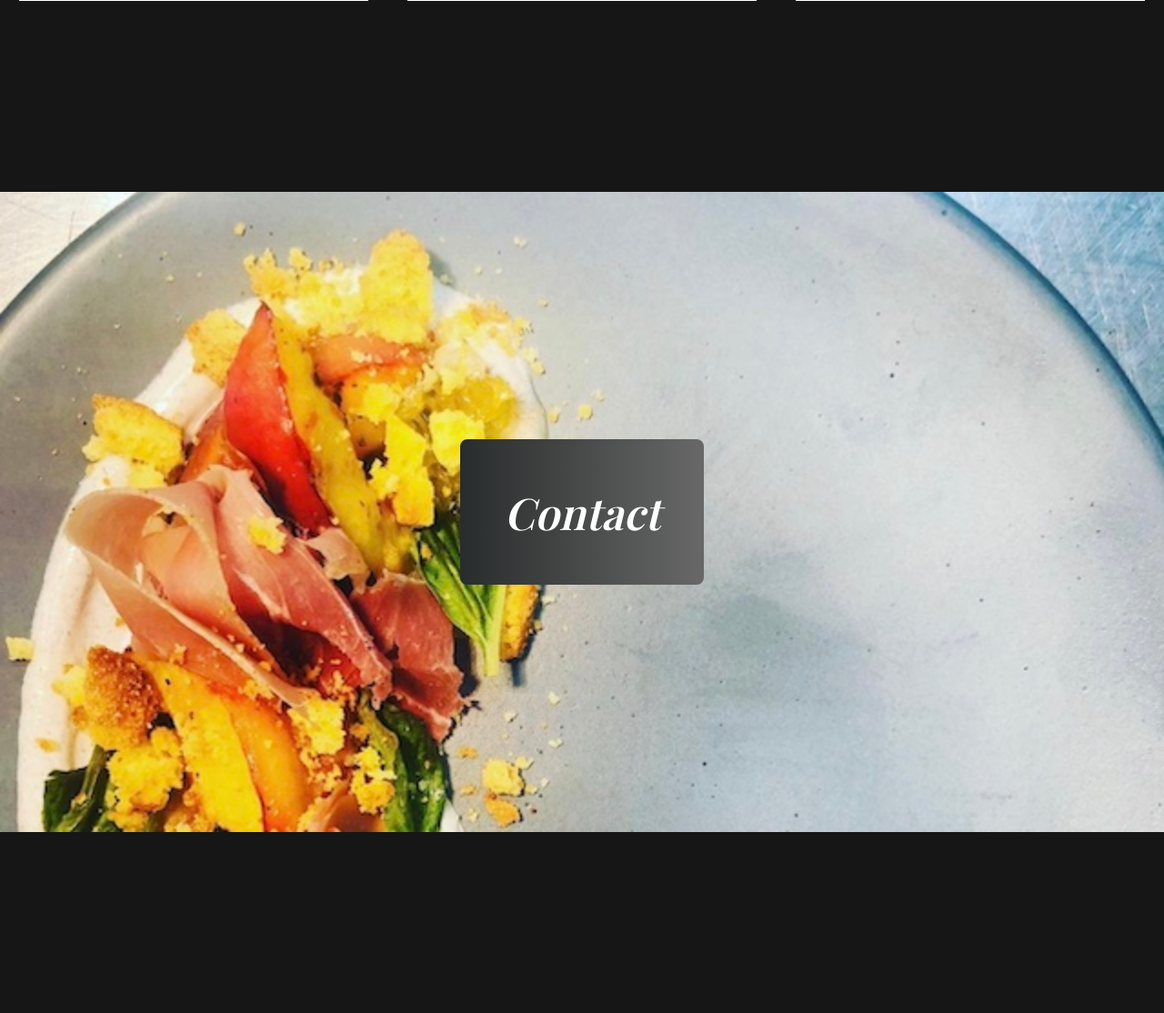
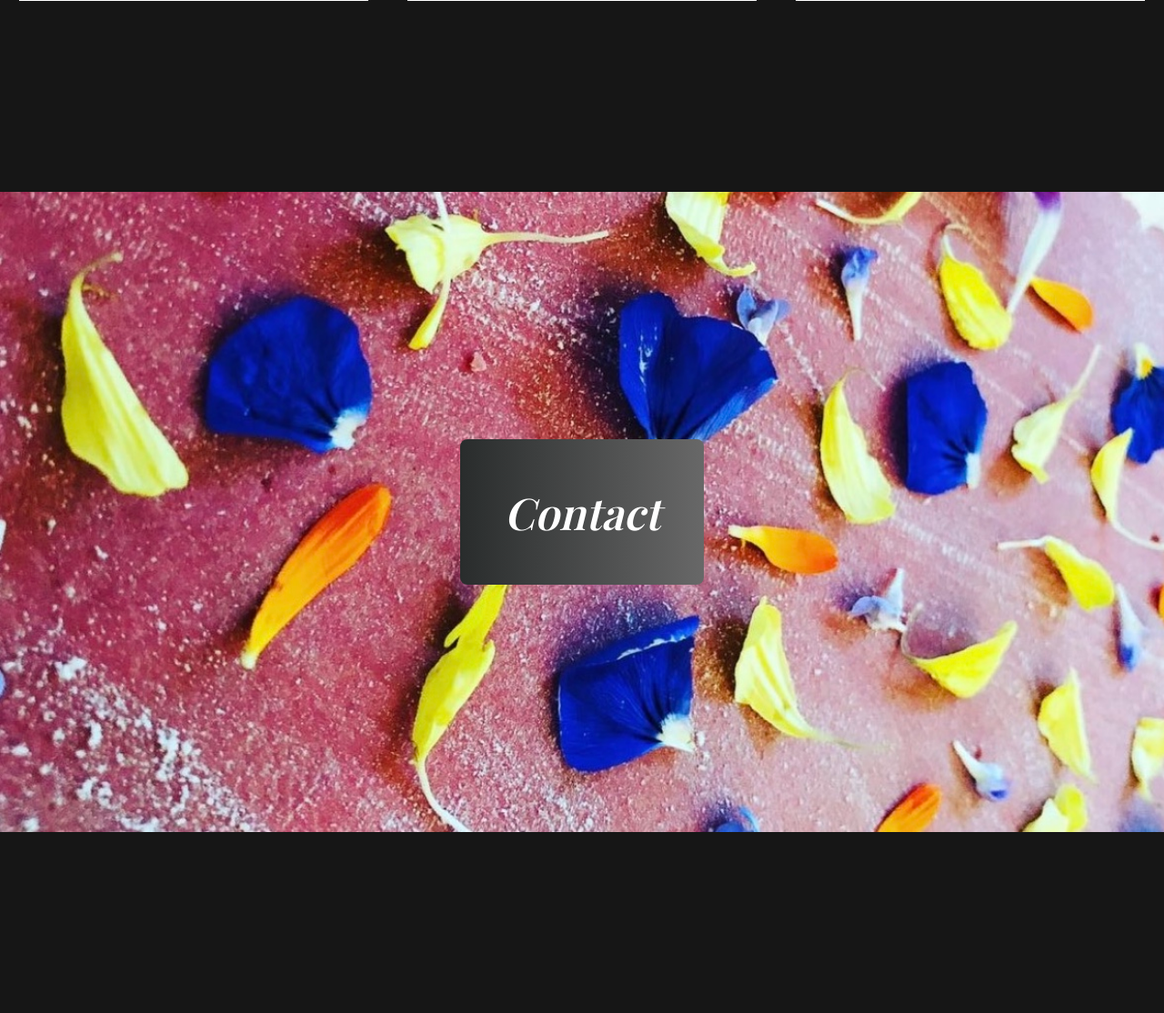
Before and after one commit to rsoria21/ChefEvan, a PHP site: page / in a window 1280 px wide. Shown: the part 2970-4084 px from the top of the page at 91% size. Run offline with PHP 8.4, Linux system fonts and the light colour scheme; some libraries are stand-ins or nearby versions; some web fonts are replaced.

Commit message:
new CTA pic

```diff
--- a/styles.css
+++ b/styles.css
@@ -277,7 +277,7 @@ body {
   /* display: flex;
   justify-content: center; */
   text-align: center;
-  background-image: url(/Images/IMG_0186.jpg);
+  background-image: url(/Images/CTA-pic.jpg);
   /* background-repeat: no-repeat; */
   background-attachment: fixed;
   /* background-position: center; */
```
Also changed, not shown: Images/CTA-pic.jpg (added), Images/IMG_0259.jpg (deleted).
